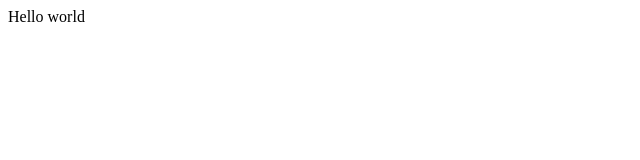
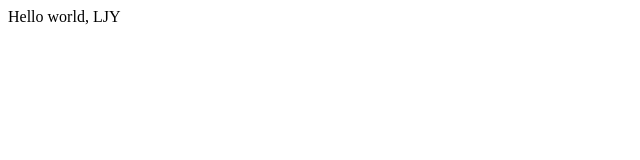
Before and after one commit to Leejiyeon/opentutorials-LJY, a plain HTML site: page index.html in a window 1280 px wide. Shown: the full height of the page, 0-640 px from the left. Drawn offline with Linux system fonts and the light colour scheme.

Commit message:
change index.html

```diff
--- a/index.html
+++ b/index.html
@@ -19,6 +19,6 @@
     </head>
 
     <body>
-        Hello world
+        Hello world, LJY
     </body>
 </html>
```
